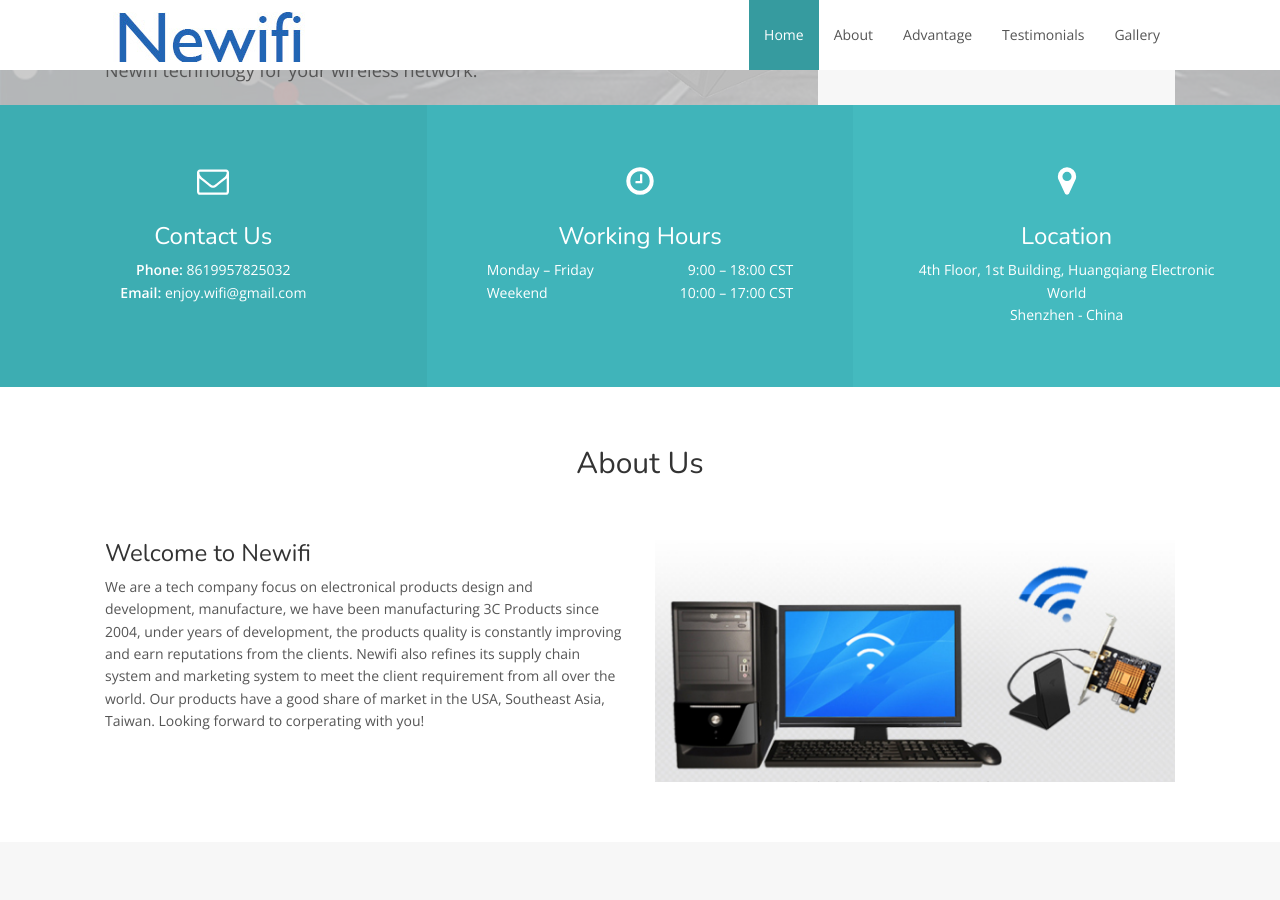
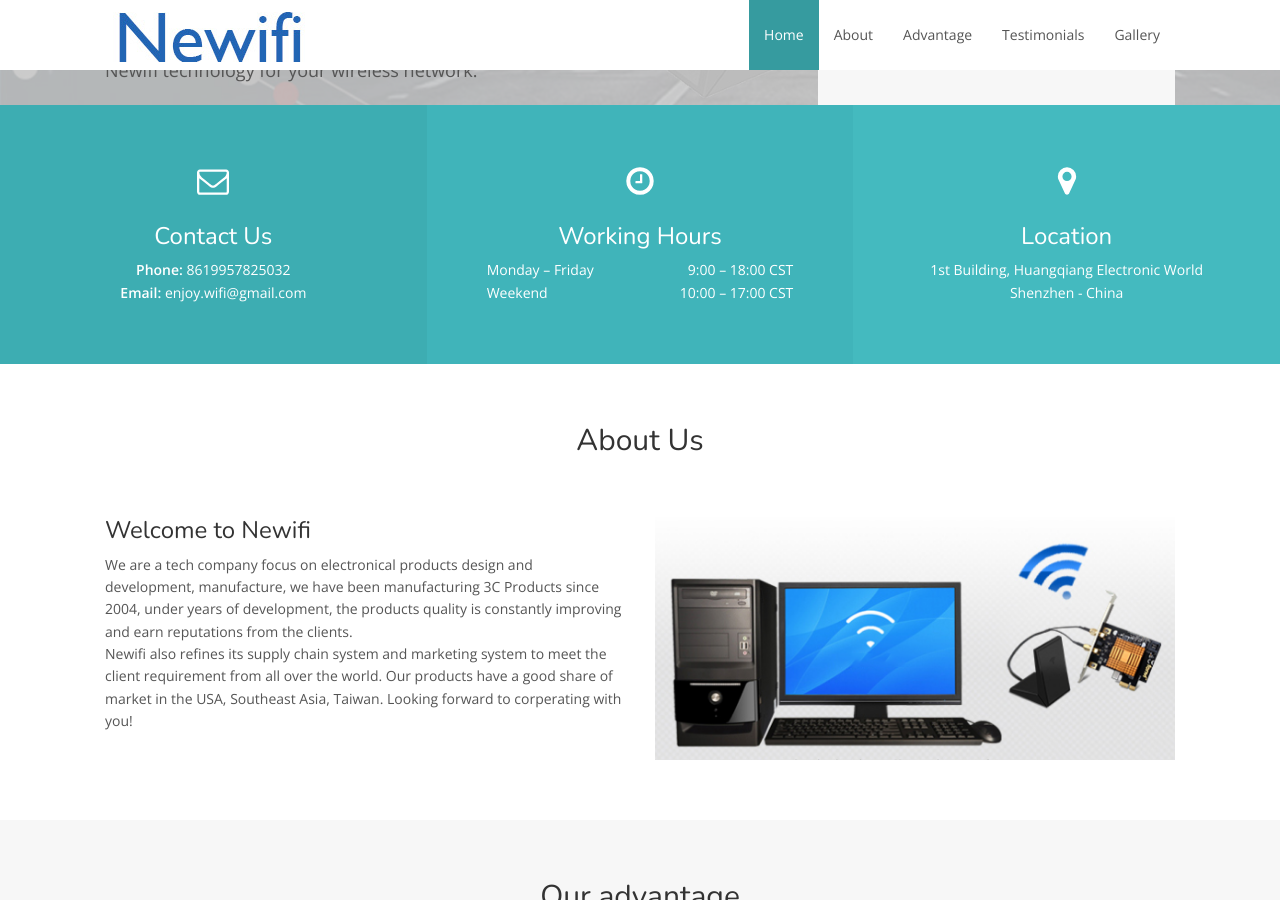
Before and after one commit to senfend/senfend.github.io, a Jekyll site: the page built from index.html, in a window 1280 px wide and 900 px high, scrolled down 441 px. Built offline with Jekyll 4.4.1, drawn with Linux system fonts in a browser that asks for light colours; nearby versions of some CDN libraries.

Commit message:
some changes 4

```diff
--- a/_config.yml
+++ b/_config.yml
@@ -18,7 +18,7 @@ api_token: # Enter API token here
 contact:
     phone: +8619957825032
     email: enjoy.wifi@gmail.com
-    address: 4th Floor, 1st Building, Huangqiang Electronic World <br> Shenzhen - China
+    address: 1st Building, Huangqiang Electronic World <br> Shenzhen - China
 
 # Opening hours
 monday_friday: 9:00 – 18:00 CST
--- a/index.html
+++ b/index.html
@@ -94,7 +94,7 @@ layout: default
                 <p>We are a tech company focus on electronical products design and development,
                     manufacture, we have been manufacturing 3C Products since 2004,
                     under years of development, the products quality is constantly improving and earn reputations from
-                    the clients.
+                    the clients.</br>
 
                     Newifi also refines its supply chain system and marketing system to meet the client requirement from
                     all over the world.
```
Also changed, not shown: _data/gallery.yml (+8 -8 lines), img/gallery/large/gallery-large-1.jpg (added), img/gallery/large/gallery-large.jpg, img/gallery/thumb/gallery-small-1.jpg (added), img/gallery/thumb/gallery-small.jpg, 4 other files.
